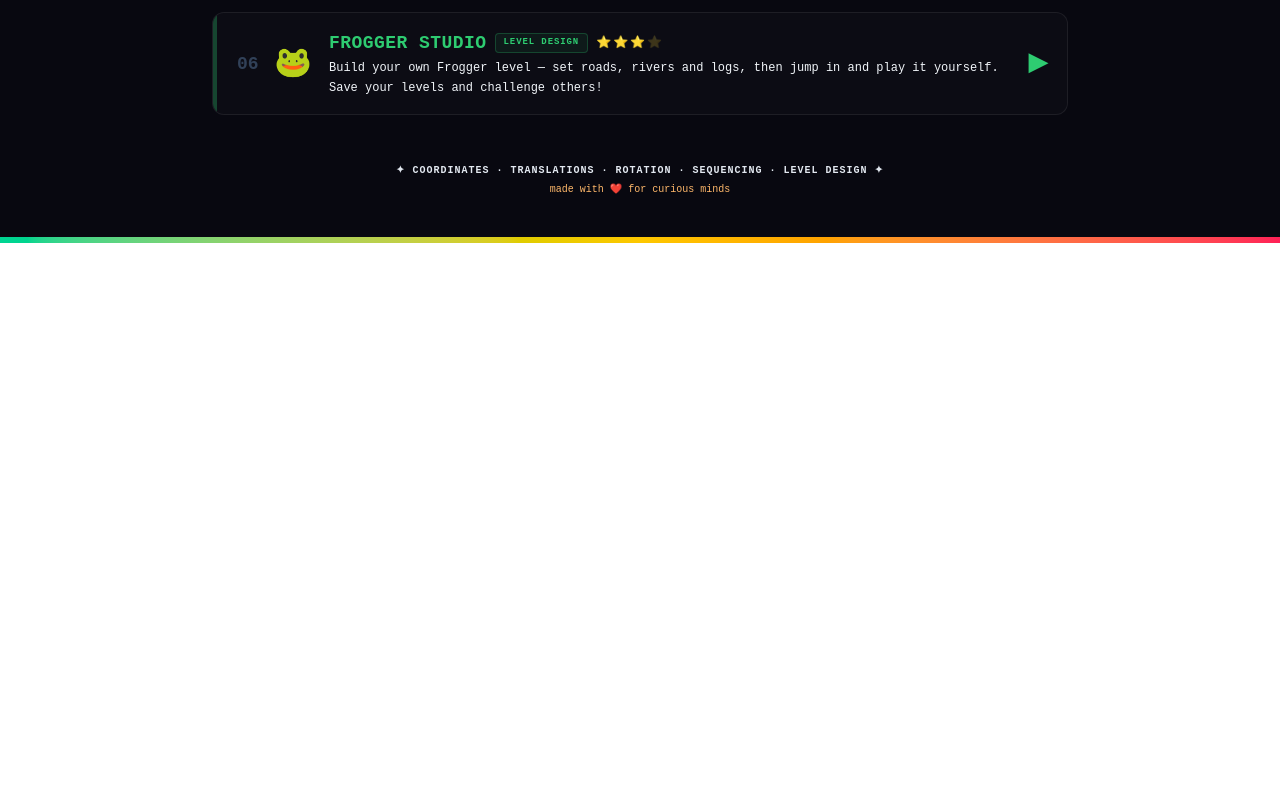
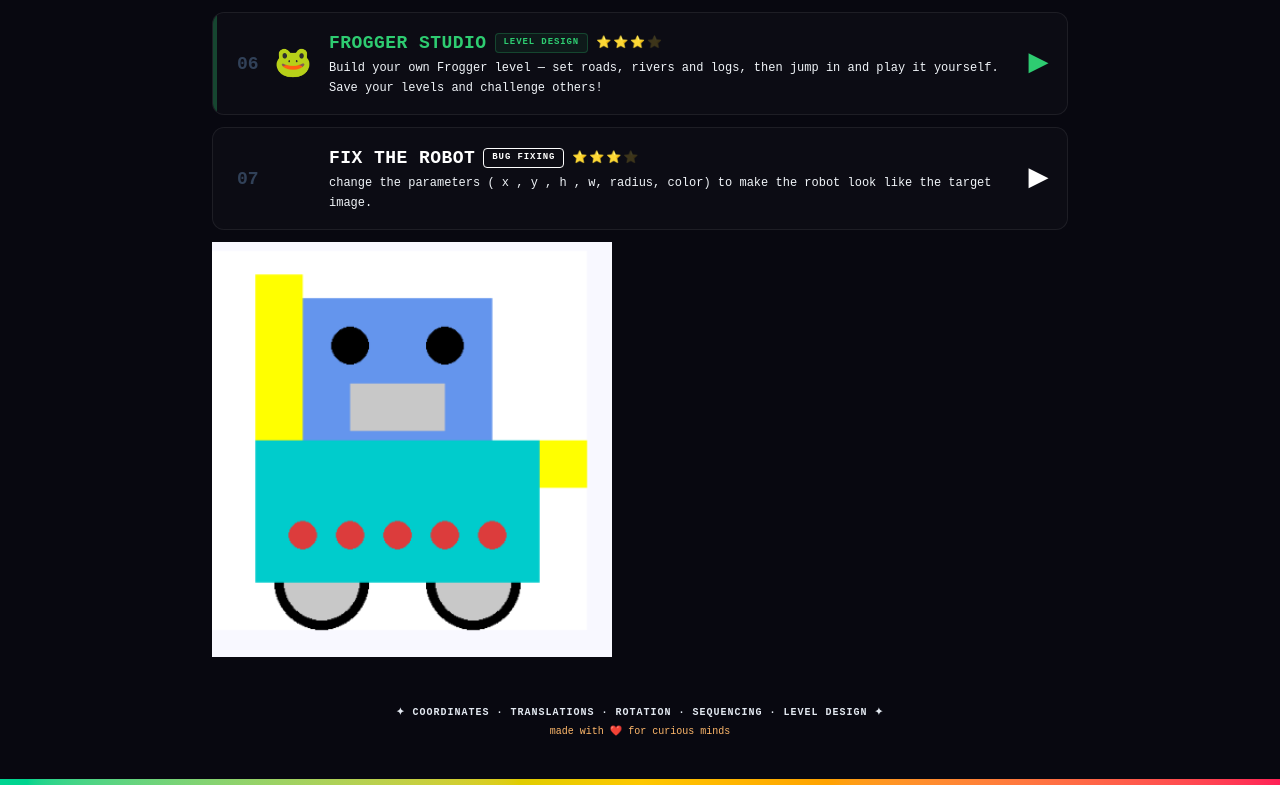
Before and after one commit to Jeejee2064/floreSer, a Next.js app: page /coding in a window 1280 px wide. Shown: the part 882-1667 px from the top of the page. Before the commit the page ends 1125 px from the top, so only its background shows below. Built offline with nearby package versions, Linux system fonts and the light colour scheme.

Commit message:
robotdraw

```diff
--- a/app/coding/page.js
+++ b/app/coding/page.js
@@ -2,7 +2,7 @@
 import { useState, useEffect } from 'react';
 import { motion } from 'framer-motion';
 import Link from 'next/link';
-
+import Image from 'next/image';
 const GAMES = [
   {
     href: '/coding/code-draw',
@@ -69,6 +69,16 @@
     bg: '#001a0a',
     stars: 3,
     tag: 'LEVEL DESIGN',
+  },
+    {
+    href: 'https://trinket.io/pygame/64720f309f55',
+    title: 'FIX THE ROBOT',
+    emoji: '',
+    tagline: 'fix the robot code !',
+    desc: 'change the parameters ( x , y , h , w, radius, color) to make the robot look like the target image.',
+    bg: '#001a0a',
+    stars: 3,
+    tag: 'BUG FIXING',
   },
 ];
 
@@ -244,6 +254,7 @@
               </Link>
             </motion.div>
           ))}
+          <Image src='/robot.png' width={400} height={400}/>
         </div>
 
         {/* ── FOOTER ── */}
```
Also changed, not shown: public/robot.png (added).
